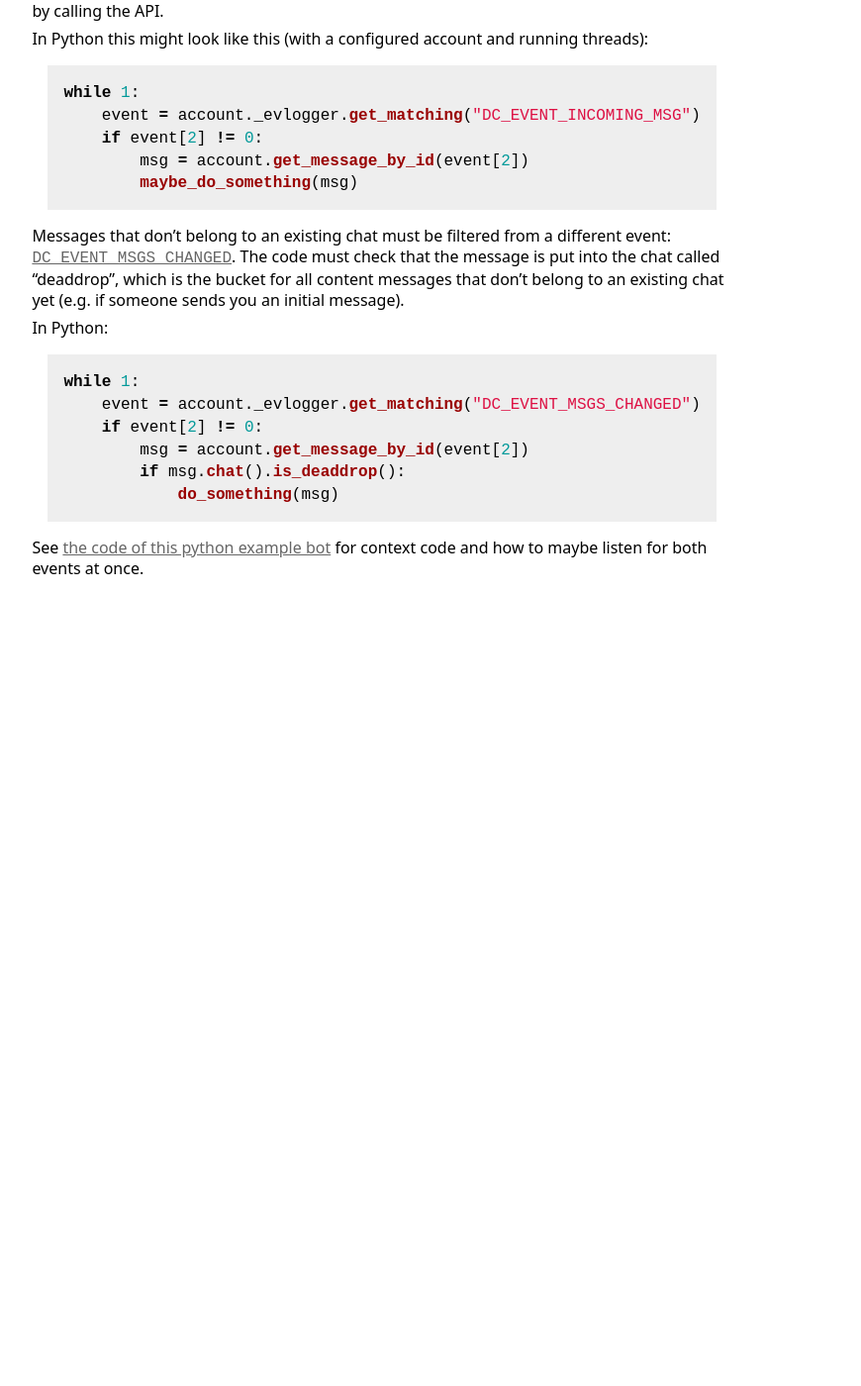
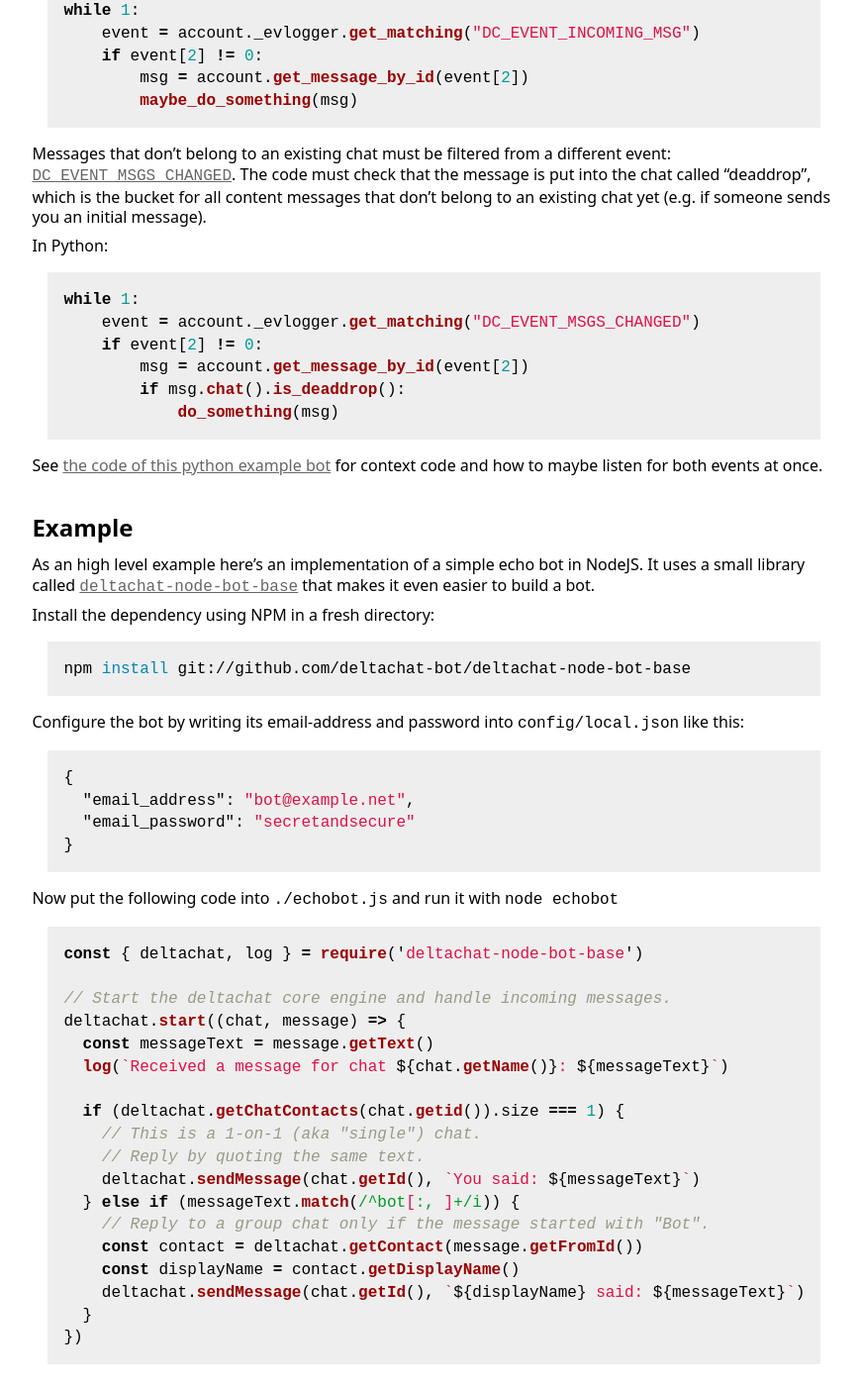
Before and after one commit to deltachat-bot/bot-pages, a Jekyll site: the page built from development.md, in a window 1280 px wide and 1400 px high, scrolled down 1088 px. Shown: the whole window at 99% size, without its empty margins (110-980 px from the left). Built offline with Jekyll 4.4.1, drawn with Linux system fonts in a browser that asks for light colours; before the commit the page ends 1713 px from its top, so only the background shows below that.

Commit message:
Show a simple example bot.

````diff
--- a/development.md
+++ b/development.md
@@ -66,3 +66,47 @@ while 1:
 ```
 
 See [the code of this python example bot](https://github.com/deltachat-bot/deltabot/blob/master/src/deltabot/cmdline.py#L110) for context code and how to maybe listen for both events at once.
+
+
+## Example
+
+As an high level example here's an implementation of a simple echo bot in NodeJS.
+It uses a small library called [`deltachat-node-bot-base`](https://github.com/deltachat-bot/deltachat-node-bot-base) that makes it even easier to build a bot.
+
+Install the dependency using NPM in a fresh directory:
+
+```bash
+npm install git://github.com/deltachat-bot/deltachat-node-bot-base
+```
+
+Configure the bot by writing its email-address and password into `config/local.json` like this:
+
+```json
+{
+  "email_address": "bot@example.net",
+  "email_password": "secretandsecure"
+}
+```
+
+Now put the following code into `./echobot.js` and run it with `node echobot`
+
+```javascript
+const { deltachat, log } = require('deltachat-node-bot-base')
+
+// Start the deltachat core engine and handle incoming messages.
+deltachat.start((chat, message) => {
+  const messageText = message.getText()
+  log(`Received a message for chat ${chat.getName()}: ${messageText}`)
+
+  if (deltachat.getChatContacts(chat.getid()).size === 1) {
+    // This is a 1-on-1 (aka "single") chat.
+    // Reply by quoting the same text.
+    deltachat.sendMessage(chat.getId(), `You said: ${messageText}`)
+  } else if (messageText.match(/^bot[:, ]+/i)) {
+    // Reply to a group chat only if the message started with "Bot".
+    const contact = deltachat.getContact(message.getFromId())
+    const displayName = contact.getDisplayName()
+    deltachat.sendMessage(chat.getId(), `${displayName} said: ${messageText}`)
+  }
+})
+```
````
